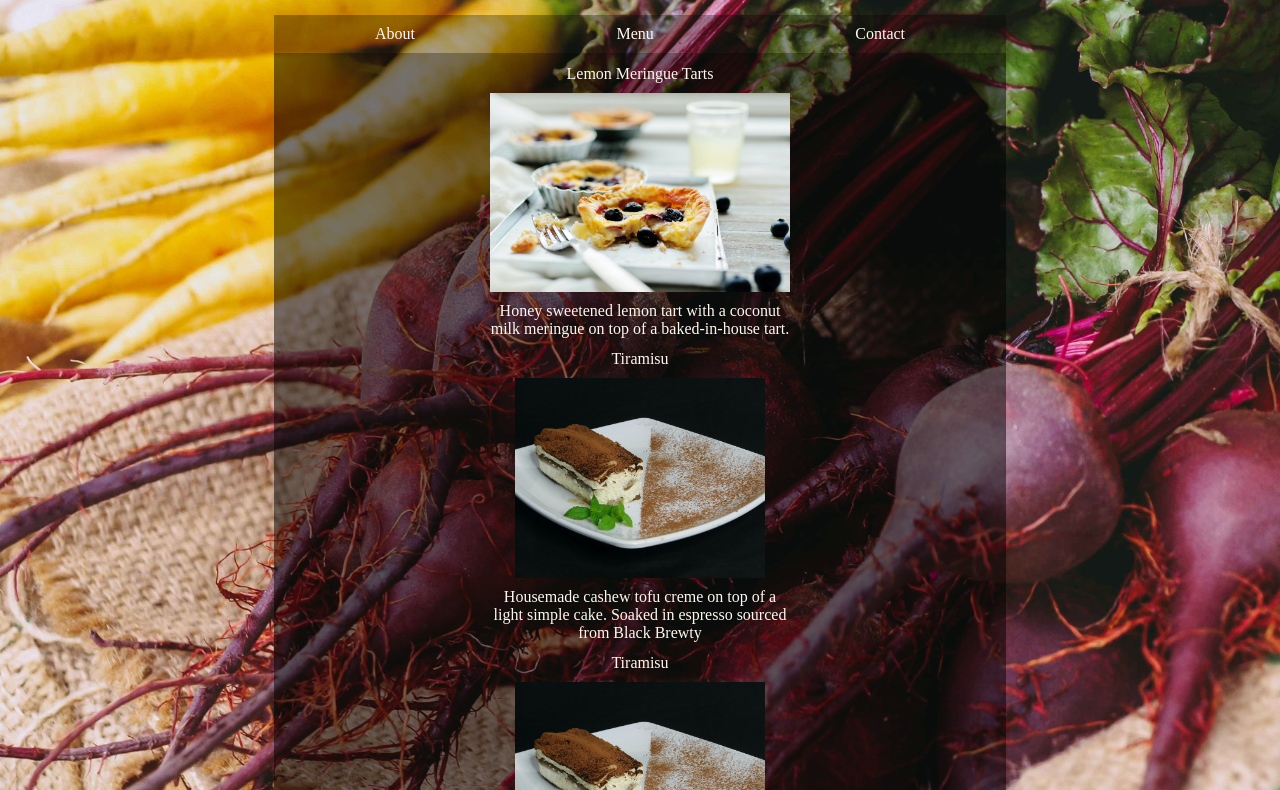
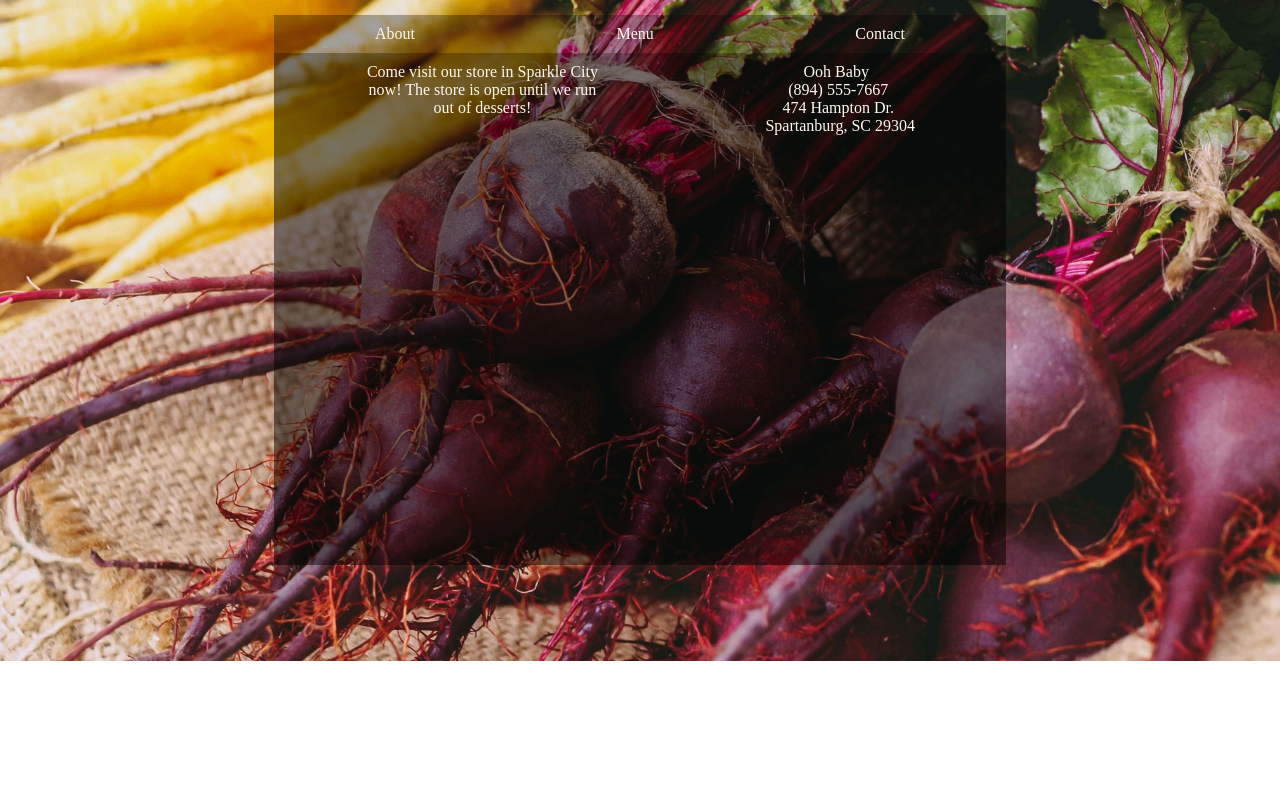
Before and after one commit to dildal/restaurant, a website built with webpack: page dist/index.html in a window 1280 px wide. Shown: the part 139-929 px from the top of the page. After the commit the page ends 800 px from the top, so only its background shows below. Built offline with nearby package versions, Linux system fonts and the light colour scheme.

Commit message:
Finsihed contact page and implemented nav logic

```diff
--- a/package.json
+++ b/package.json
@@ -21,5 +21,10 @@
     "style-loader": "^3.2.1",
     "webpack": "^5.52.1",
     "webpack-cli": "^4.8.0"
+  },
+  "dependencies": {
+    "@googlemaps/js-api-loader": "^1.12.3",
+    "google-maps": "^4.3.3",
+    "load-google-maps-api": "^2.0.2"
   }
 }
--- a/src/contact.js
+++ b/src/contact.js
@@ -0,0 +1,44 @@
+import {Loader} from '@googlemaps/js-api-loader'
+
+const loader = new Loader({
+	apiKey: 'AIzaSyAeA5OittZ6Xu1cGMOZ5UMAm35Bni4OjnM',
+	version: 'weekly',
+})
+
+const contact = () => {
+	const contact = document.createElement('div');
+	contact.classList.add('contact')
+
+	const contactHeader = document.createElement('div');
+	contactHeader.classList.add('contact-header');
+
+	const contactBlurb = document.createElement('div');
+	contactBlurb.classList.add('contact-blurb');
+	contactBlurb.textContent = 'Come visit our store in Sparkle City now! The store is open until we run out of desserts!'
+	contactHeader.appendChild(contactBlurb);
+
+	const contactInfo = document.createElement('div');
+	contactInfo.classList.add('contact-info');
+	contactInfo.textContent = `Ooh Baby \n (894) 555-7667 \n 474 Hampton Dr. \n Spartanburg, SC 29304`
+	contactHeader.appendChild(contactInfo);
+
+	const mapContainer = document.createElement('div');
+	mapContainer.classList.add('map');
+
+	contact.appendChild(contactHeader)
+	contact.appendChild(mapContainer);
+
+
+
+	return contact
+}
+
+loader.load().then(() => {
+	const map = new google.maps.Map(document.querySelector('.map'), {
+		center: {lat: 34.94002338025735, lng: -81.93077237340827},
+		zoom: 15,
+	})
+})
+
+
+export default contact;
--- a/src/index.js
+++ b/src/index.js
@@ -1,8 +1,34 @@
 import './style.css';
-import about from './about.js'
-import menu from './menu.js'
+import about from './about.js';
+import menu from './menu.js';
+import contact from './contact';
+
 
 const container = document.querySelector('#content');
 const aboutEl = about();
 const menuEl = menu()
-container.appendChild(menuEl);
+const contactEl = contact();
+let current = contactEl;
+container.appendChild(contactEl);
+
+const navButtons = document.querySelectorAll('li')
+
+navButtons.forEach(button => {
+	button.addEventListener('click', handleClick)
+})
+
+function handleClick(e) {
+	console.log(e.target.textContent)
+	container.removeChild(current);
+	if(e.target.textContent === 'About'){
+		current = aboutEl;
+		container.appendChild(current);
+	}
+	else if(e.target.textContent === 'Menu') {
+		current = menuEl;
+		container.appendChild(current);
+	} else {
+		current = contactEl;
+		container.appendChild(current);
+	}
+}
--- a/src/style.css
+++ b/src/style.css
@@ -85,3 +85,30 @@ li:hover {
 	width: 100%;
 	max-height: 200px
 }
+
+
+
+/*------- Contact Page ---------- */
+.map {
+	height: 400px;
+}
+
+.contact {
+	background: rgba(0, 0, 0, .5);
+	padding-bottom: 20px;
+	text-align: center;
+}
+
+.contact-header {
+	display: flex;
+	justify-content: space-around;
+	padding: 10px;
+}
+
+.contact-blurb {
+	width: 33%;
+}
+
+.contact-info {
+	white-space: pre;
+}
```
Also changed, not shown: dist/main.js, 2 other files.
